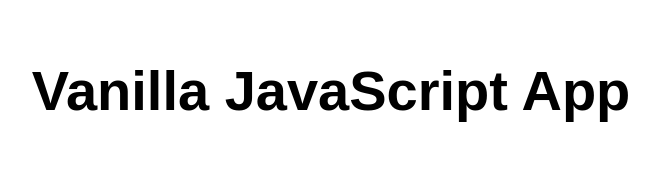
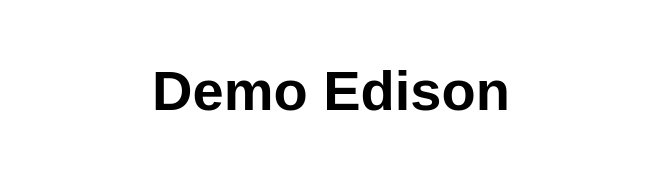
Before and after one commit to jbedoyapformacion/vanilla-basic-1, a website: page src/index.html in a window 1280 px wide. Shown: the whole page, without its empty margins (309-968 px from the left). Drawn offline with Linux system fonts and the light colour scheme.

Commit message:
CAmbio de titulo y encabezado

```diff
--- a/src/index.html
+++ b/src/index.html
@@ -5,12 +5,12 @@
   <meta charset="UTF-8">
   <meta name="viewport" content="width=device-width, initial-scale=1.0">
   <link rel="stylesheet" href="styles.css">
-  <title>Vanilla JavaScript App</title>
+  <title>demo Edison</title>
 </head>
 
 <body>
   <main>
-    <h1>Vanilla JavaScript App</h1>
+    <h1>Demo Edison</h1>
   </main>
 </body>
 
```
